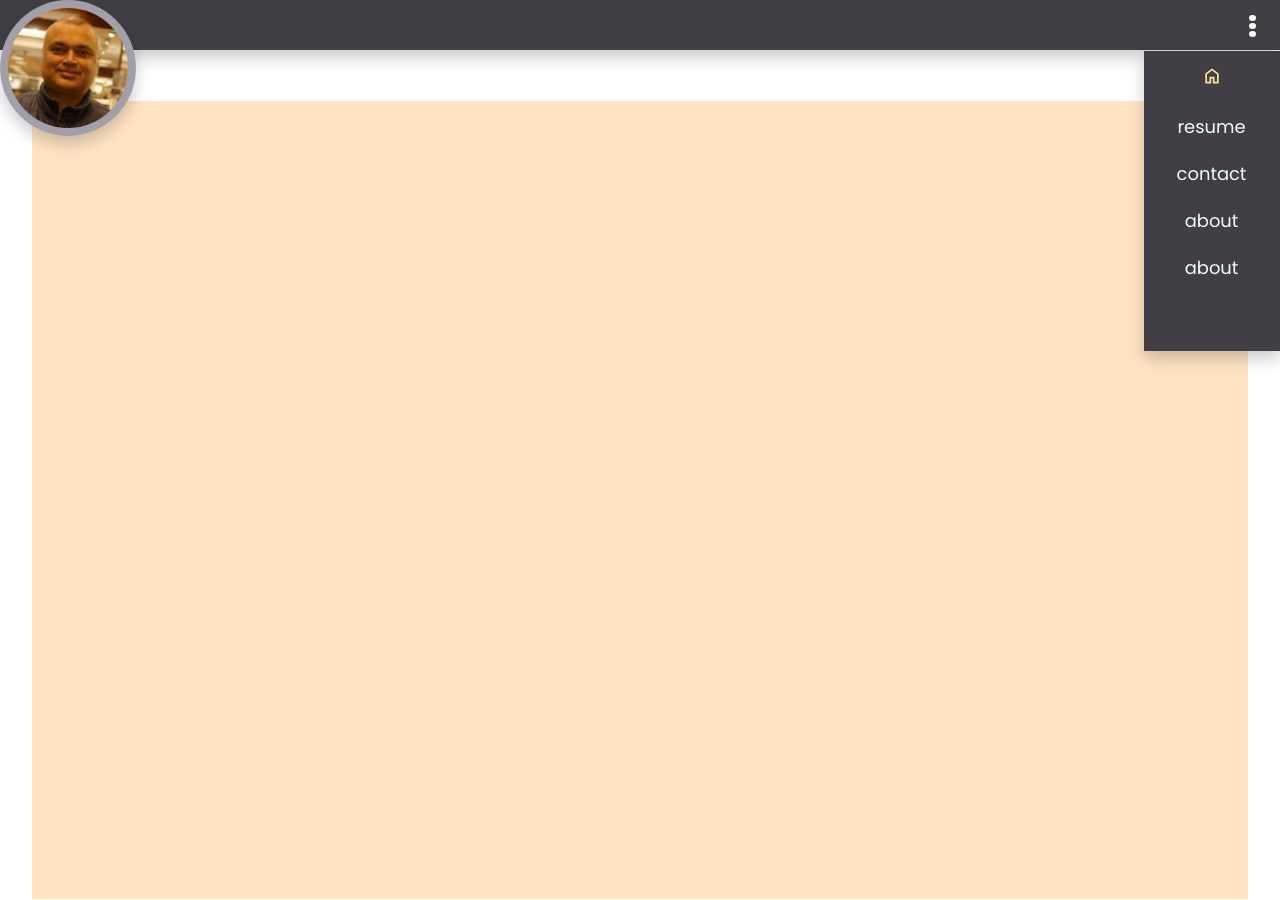
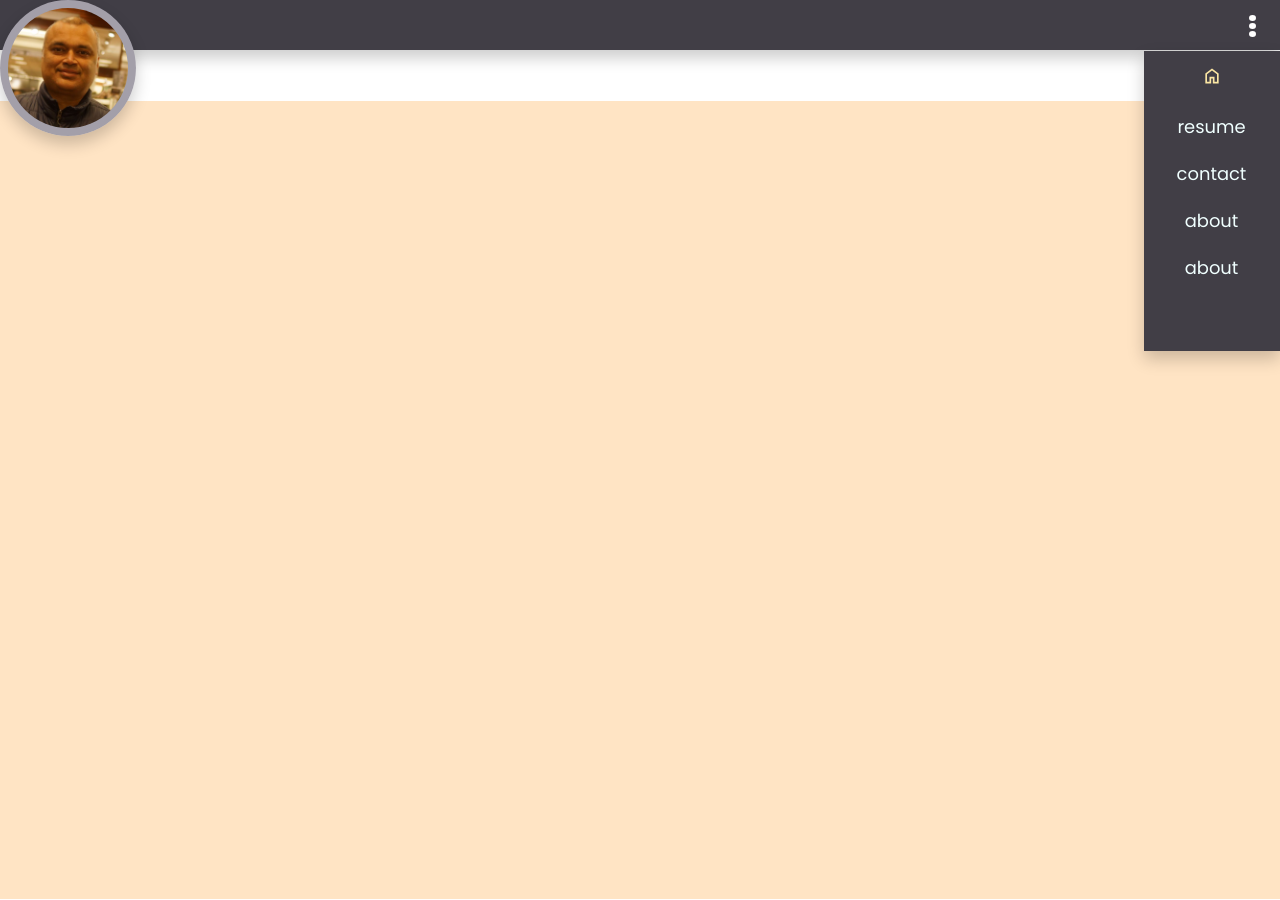
Before and after one commit to avinashgr/node-samples, an Angular app in the folder angular/resume-builder/: page / in a window 1280 px wide. Built offline with nearby package versions, Linux system fonts and the light colour scheme.

Commit message:
updated the layout as a grid for the site body

```diff
--- a/angular/resume-builder/src/app/app.component.css
+++ b/angular/resume-builder/src/app/app.component.css
@@ -7,10 +7,6 @@
     --center-pane:oklch(93.29% 0.0514 71.85);
     --left-pane:oklch(90.67% 0.0514 94.24);
     --right-pane:oklch(90.67% 0.0514 94.24);
-
-
-
-
 }
 
 :host.main-content-animation{
@@ -29,8 +25,6 @@
     padding-top:100px; /*add buffer to account for the header and the image */
     height: 100%;
     /* background-color: var(--off-white); */
-    text-align:center;
-    display: flex;
 
     /* Then we define the flow direction
        and if we allow the items to wrap
@@ -38,39 +32,45 @@
      * flex-direction: row;
      * flex-wrap: wrap;
      */
-    flex-flow: row wrap;
 
     /* Then we define how is distributed the remaining space */
-    justify-content: left;
+    display: grid;
+    /* grid-template-columns: repeat(3, 1fr); */
+    grid-template-columns: 1fr 5fr 1fr;
+    grid-template-areas:
+    "a b c"
 }
 
 .main-content-body {
-    width: 70%;
     background-color: var(--center-pane);
-    margin: 1px auto;
-
+    grid-area: b;
 }
 
 
 
 
 .left-pane {
-    width: 10%;
     background-color: var(--left-pane);
-    margin: 1px auto;
     /* border-radius: 25px; */
+    grid-area: a;
 
 }
 .right-pane {
-    width: 20%;
     background-color: var(--right-pane);
-    margin: 1px auto;
     z-index: 10;
     /* border-radius: 25px; */
+    grid-area: c;
 
 }
 
 @media screen and (max-width: 1500px) {
+
+    .site-body {
+        display: grid;
+        grid-template-columns: 0fr 4fr 0fr;
+        grid-template-areas:
+        "a b c"
+    }
 
 
     .left-pane, .right-pane {
@@ -78,7 +78,7 @@
     }
 
     .main-content-body {
-        width: 95%;
+        width: 100%;
         margin: 1px auto;
     }
 
@@ -96,7 +96,6 @@
     }
 
     .main-content-body {
-        width: 98%;
         margin: 1px auto;
     }
 
--- a/angular/resume-builder/src/app/resume/resume.component.css
+++ b/angular/resume-builder/src/app/resume/resume.component.css
@@ -23,9 +23,9 @@
     --animation-order: 1;
     display: flex;
     justify-content: center;
-    align-items: start;
-    padding: 10px;
+    text-wrap: wrap;
     margin-bottom:10px;
+    padding: 5px;
     opacity: 1;
     height:50vh;
     background-color: var(--gray-600) ;
@@ -33,10 +33,7 @@
 }
 
 
-/* .section.visible{
-  opacity: 1;
-  animation: calc(var(--animation-order) * 300ms) appearSlow  ease-in-out 0s 1 normal none;
-} */
+/* section header start */
 .section-header{
   opacity: 0;
 
@@ -61,6 +58,8 @@
       }
 
 }
+
+/* section header end */
 /* @keyframes appearSlow {
     0% {
       opacity: 0;
--- a/angular/resume-builder/src/app/resume/resume.component.ts
+++ b/angular/resume-builder/src/app/resume/resume.component.ts
@@ -13,46 +13,18 @@ import { ResumeSection } from '../../types/resumesection';
 })
 export class ResumeComponent {
   //add the resume sections here
-  resumeSections:ResumeSection[] = [
-    {
-      id: 1,
-      dateFrom: "",
-      content:"Everybody is innocent until proven guilty"
-    },
-    {
-      id: 1,
-      dateFrom: "",
-      content:"Everybody is innocent until proven guilty"
-    },
-    {
-      id: 1,
-      dateFrom: "",
-      content:"Everybody is innocent until proven guilty"
-    },
-    {
-      id: 1,
-      dateFrom: "",
-      content:"Everybody is innocent until proven guilty"
-    },
-    {
-      id: 1,
-      dateFrom: "",
-      content:"Everybody is innocent until proven guilty"
-    },
-    {
-      id: 1,
-      dateFrom: "",
-      content:"Everybody is innocent until proven guilty"
-    },
-    {
-      id: 1,
-      dateFrom: "",
-      content:"Everybody is innocent until proven guilty"
-    },
-    {
-      id: 1,
-      dateFrom: "",
-      content:"Everybody is innocent until proven guilty"
+  resumeSections:ResumeSection[] = []
+  constructor (){
+
+    for (var i=0; i<=5 ; i++){
+      this.resumeSections.push(
+        {
+          id: 1,
+          dateFrom: "",
+          content:"All men are created equal"
+        }
+      )
     }
-  ]
+  }
+
 }
```
